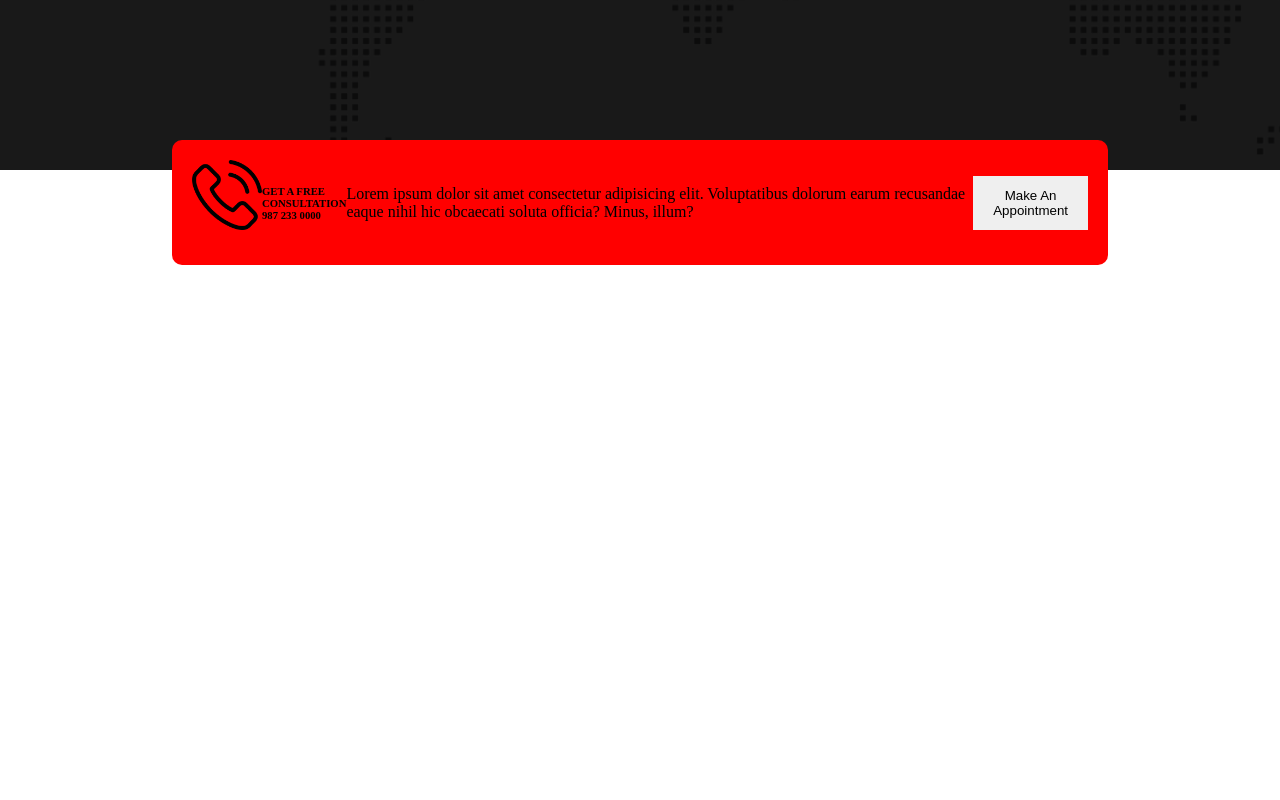
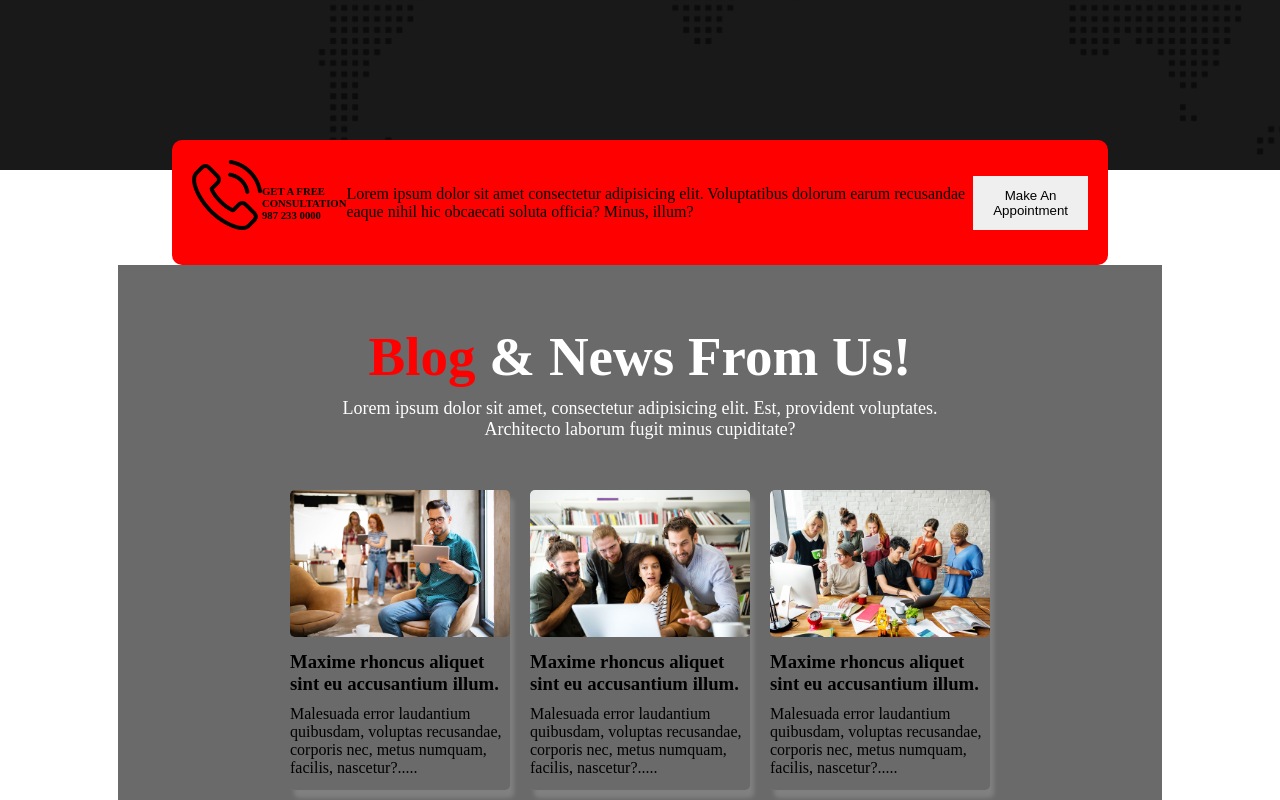
Before and after one commit to Shourav05/My-Digital-Agency, a plain HTML site: page index.html in a window 1280 px wide. Shown: the part 1539-2339 px from the top of the page. Before the commit the page ends 1804 px from the top, so only its background shows below. Drawn offline with Linux system fonts and the light colour scheme.

Commit message:
added card section

```diff
--- a/index.html
+++ b/index.html
@@ -85,6 +85,27 @@
                 <button class="btn">Make An Appointment</button>
             </div>
         </div>
+        <div class="blog-container">
+            <h1 class="title blog-title"><span class="primary">Blog</span> & News From Us!</h1>
+            <p class="blog-description">Lorem ipsum dolor sit amet, consectetur adipisicing elit. Est, provident voluptates. <br>Architecto laborum fugit minus cupiditate?</p>
+            <div class="cards">
+                <div class="card">
+                    <img class="blog-img" src="asset/image/blog-1.jpg" alt="">
+                    <h3 class="card-title">Maxime rhoncus aliquet sint eu accusantium illum.</h3>
+                    <p>Malesuada error laudantium quibusdam, voluptas recusandae, corporis nec, metus numquam, facilis, nascetur?.....</p>
+                </div>
+                <div class="card">
+                    <img class="blog-img" src="asset/image/blog-2.jpg" alt="">
+                    <h3 class="card-title">Maxime rhoncus aliquet sint eu accusantium illum.</h3>
+                    <p>Malesuada error laudantium quibusdam, voluptas recusandae, corporis nec, metus numquam, facilis, nascetur?.....</p>
+                </div>
+                <div class="card">
+                    <img class="blog-img" src="asset/image/blog-3.jpg" alt="">
+                    <h3 class="card-title">Maxime rhoncus aliquet sint eu accusantium illum.</h3>
+                    <p>Malesuada error laudantium quibusdam, voluptas recusandae, corporis nec, metus numquam, facilis, nascetur?.....</p>
+                </div>
+            </div>
+        </div>
     </main>
     <footer>
 
--- a/styles.css
+++ b/styles.css
@@ -113,3 +113,40 @@ padding: 0;
     border-radius: 10px;
     margin-top: -30px;
 }
+.blog-container{
+    width: 80%;
+    margin: auto;
+    background-color: rgb(107, 106, 106);
+    padding: 10px;
+}
+.blog-title{
+    color: white;
+    text-align: center;
+    margin: 50px;
+    margin-bottom: 10px;
+}
+.blog-description{
+    text-align: center;
+    color: white;
+    font-size: 18px;
+    margin-bottom: 50px;
+}
+.card{
+    width: 220px;
+    height: 300px;
+    box-shadow: 4px 8px 4px gray;
+    border-radius: 5px;
+}
+.blog-img{
+    width: 100%;
+    border-radius: 5px;
+}
+.card-title{
+    margin-top: 10px;
+    margin-bottom: 10px;
+}
+.cards{
+    display: flex;
+    justify-content: center;
+    gap: 20px;
+}
```
